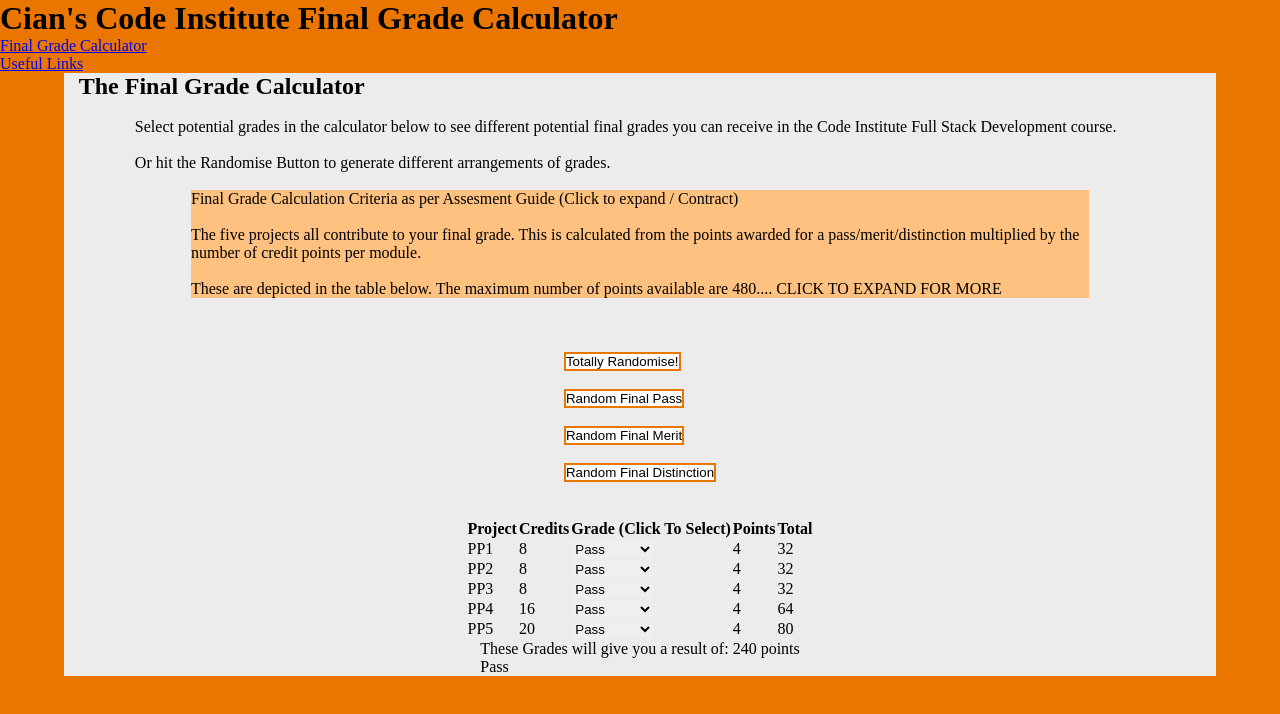
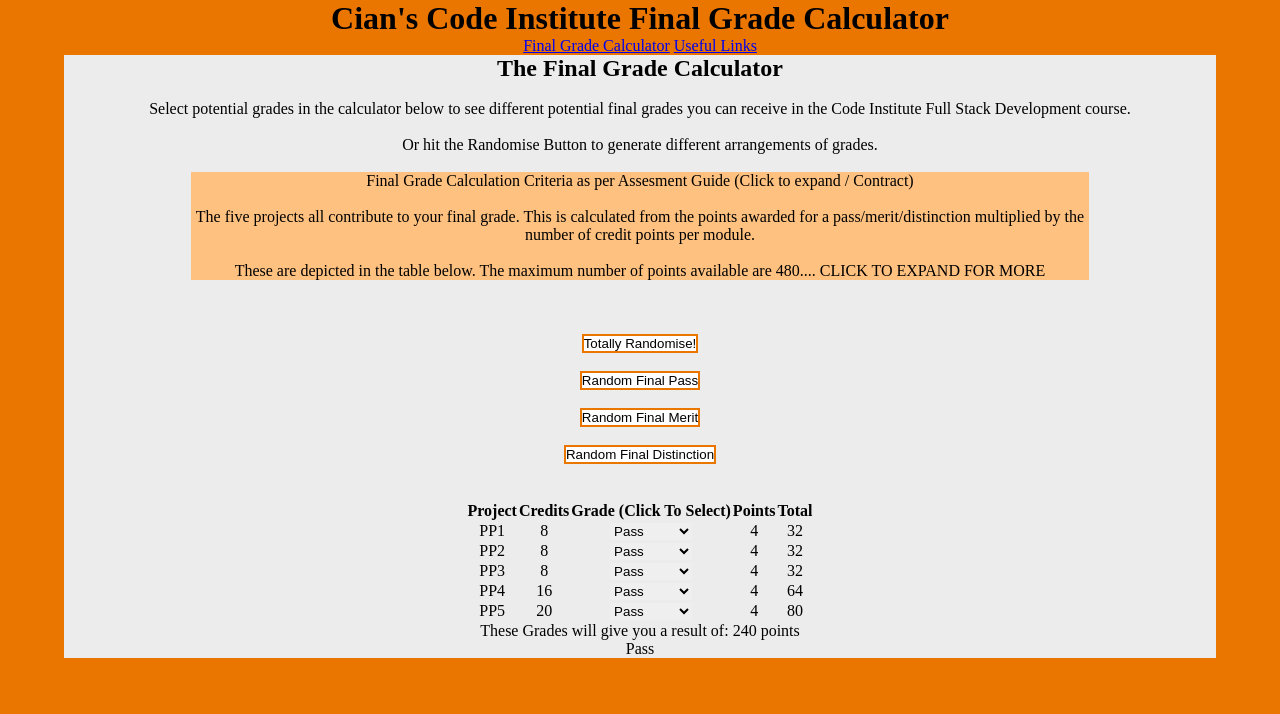
Before and after one commit to Lastraeus/pp2-cians-ci-grade-calculator, a plain HTML site: page index.html in a window 1280 px wide. Drawn offline with Linux system fonts and the light colour scheme.

Commit message:
fix centering bug, format nav  elms

```diff
--- a/assets/css/style.css
+++ b/assets/css/style.css
@@ -11,6 +11,7 @@ body {
 .center {
     margin: auto;
     width: fit-content;
+    text-align: center;
 }
 
 #grade-calc-section {
@@ -35,3 +36,8 @@ body {
     background-color: #ffffff;
     border: 2px solid #ea7600;
 }
+
+nav li {
+    display: inline;
+    list-style-type: none;
+}
--- a/index.html
+++ b/index.html
@@ -11,12 +11,12 @@
 
 <body>
     <header>
-        <h1 class="logos" class="center">
+        <h1 class="logos center">
             Cian's Code Institute Final Grade Calculator
         </h1>
         <nav>
             <!-- Menu for wider screens -->
-            <ul id="menu">
+            <ul id="menu"class="center">
                 <li>
                     <a href="index.html" class="active">Final Grade Calculator</a>
                 </li>
```
